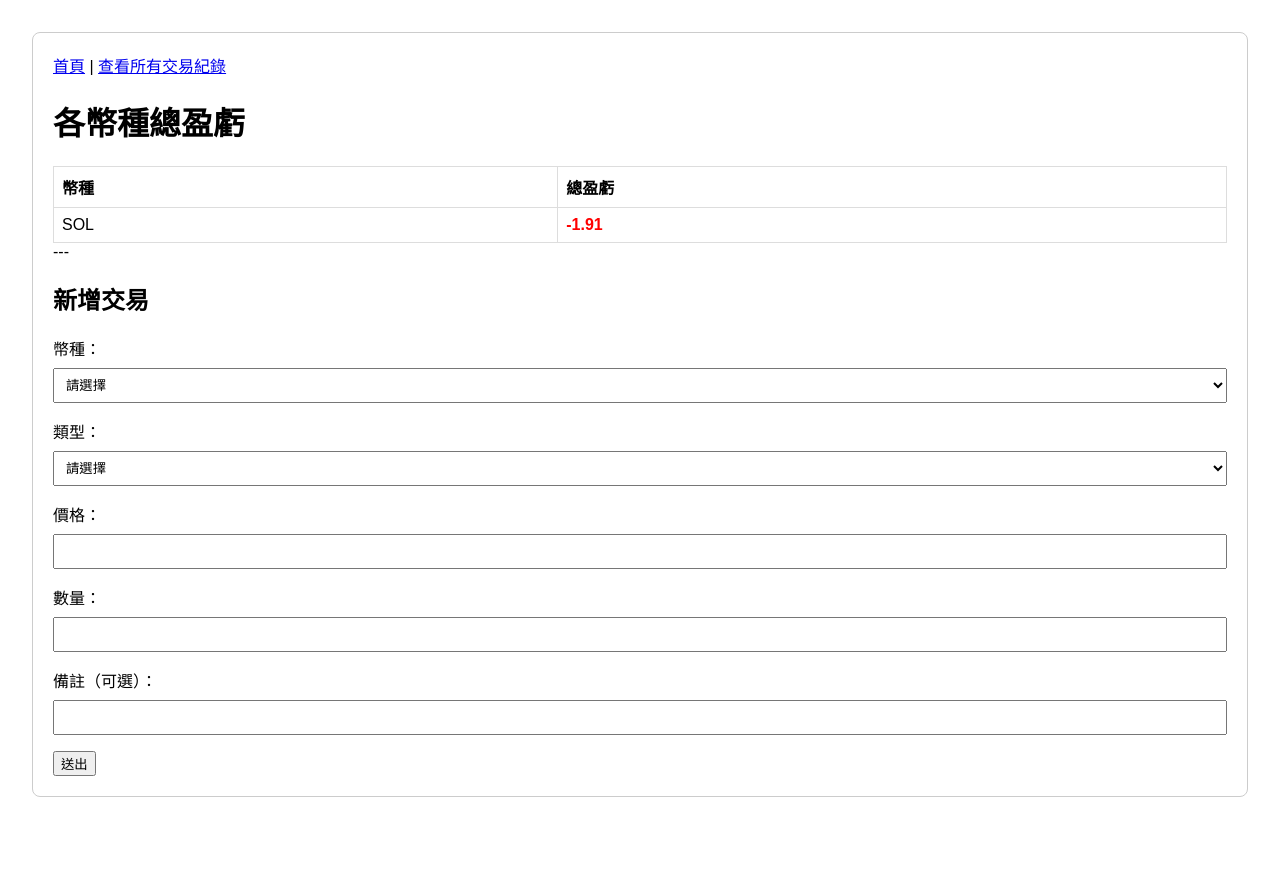
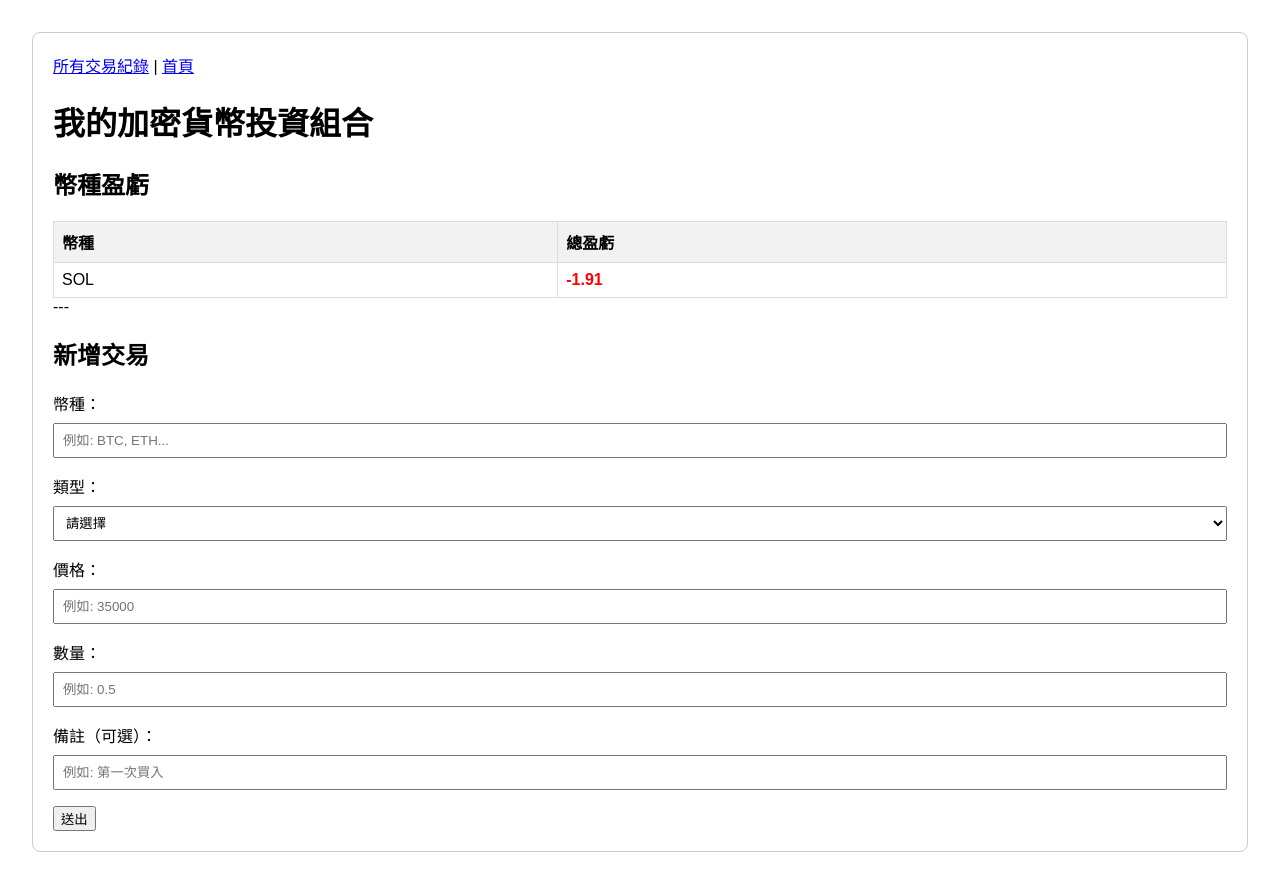
Before and after one commit to kkpapa13/crypto_webapp, a Flask app: page / in a window 1280 px wide. Before the commit the page ends 797 px from the top, so only its background shows below. Run offline with Flask 3, Linux system fonts and the light colour scheme; data comes from the database, SQL or seed files in the repository.

Commit message:
Update index.html

```diff
--- a/templates/index.html
+++ b/templates/index.html
@@ -18,23 +18,27 @@
         .profit-negative { color: red; font-weight: bold; }
         table { width: 100%; border-collapse: collapse; margin-top: 1em; }
         th, td { border: 1px solid #ddd; padding: 8px; text-align: left; }
+        th { background-color: #f2f2f2; }
     </style>
 </head>
 <body>
     <div class="container">
         <nav>
-            <a href="/">首頁</a> | <a href="/trades">查看所有交易紀錄</a>
+            <a href="/trades">所有交易紀錄</a> |
+            <a href="/">首頁</a>
         </nav>
-        <h1>各幣種總盈虧</h1>
 
-        {% with messages = get_flashed_messages() %}
+        {% with messages = get_flashed_messages(with_categories=true) %}
         {% if messages %}
-            {% for message in messages %}
-            <p>{{ message }}</p>
+            {% for category, message in messages %}
+            <div class="flash {{ category }}">{{ message }}</div>
             {% endfor %}
         {% endif %}
         {% endwith %}
 
+        <h1>我的加密貨幣投資組合</h1>
+
+        <h2>幣種盈虧</h2>
         <table>
             <thead>
                 <tr>
@@ -46,11 +50,7 @@
                 {% for coin, pnl in coin_pnl.items() %}
                 <tr>
                     <td>{{ coin }}</td>
-                    <td>
-                        <span class="{{ 'profit-positive' if pnl >= 0 else 'profit-negative' }}">
-                            {{ "%.2f"|format(pnl) }}
-                        </span>
-                    </td>
+                    <td class="{% if pnl >= 0 %}profit-positive{% else %}profit-negative{% endif %}">{{ "%.2f"|format(pnl) }}</td>
                 </tr>
                 {% endfor %}
             </tbody>
@@ -62,12 +62,12 @@
         <form id="tradeForm" method="POST" action="/trade">
             <div class="form-group">
                 <label for="coin">幣種：</label>
-                <select name="coin" id="coin" required>
-                    <option value="">請選擇</option>
-                    <option value="BTC">BTC</option>
-                    <option value="ETH">ETH</option>
-                    <option value="SOL">SOL</option>
-                </select>
+                <input list="coins-list" name="coin" id="coin" required placeholder="例如: BTC, ETH...">
+                <datalist id="coins-list">
+                    {% for coin in coins %}
+                    <option value="{{ coin }}">
+                    {% endfor %}
+                </datalist>
             </div>
             <div class="form-group">
                 <label for="type">類型：</label>
@@ -79,15 +79,15 @@
             </div>
             <div class="form-group">
                 <label for="price">價格：</label>
-                <input type="text" name="price" id="price" required>
+                <input type="text" name="price" id="price" required placeholder="例如: 35000">
             </div>
             <div class="form-group">
                 <label for="amount">數量：</label>
-                <input type="text" name="amount" id="amount" required>
+                <input type="text" name="amount" id="amount" required placeholder="例如: 0.5">
             </div>
             <div class="form-group">
                 <label for="note">備註（可選）：</label>
-                <input type="text" name="note" id="note">
+                <input type="text" name="note" id="note" placeholder="例如: 第一次買入">
             </div>
             <button type="submit">送出</button>
         </form>
```
